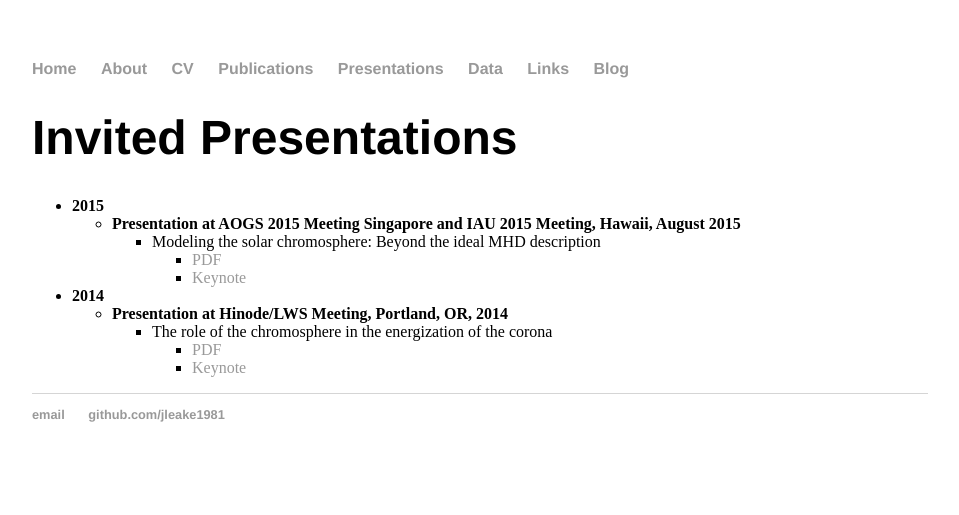
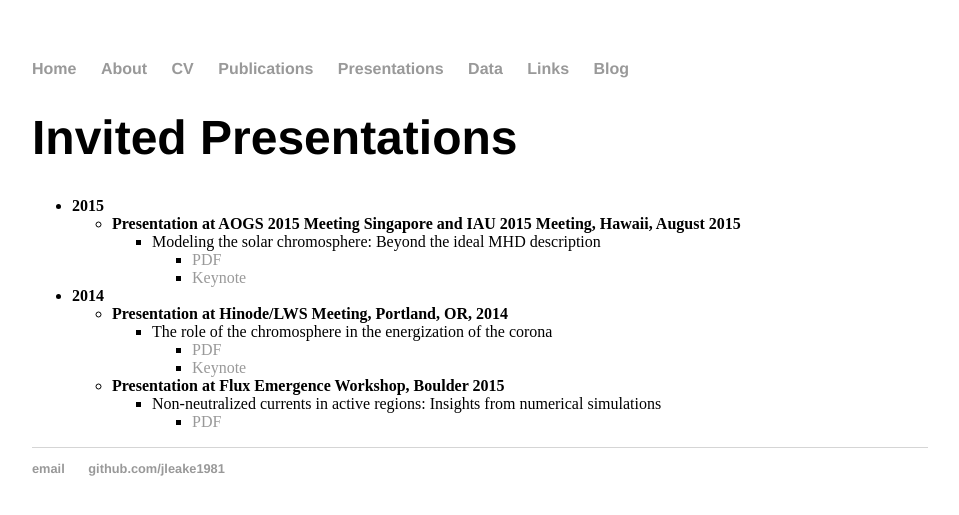
Before and after one commit to jleake1981/jleake1981.github.io, a Jekyll site: the page built from presentations/index.html, in a window 1280 px wide. Shown: the top 515 px of the page, without its empty margins (160-1119 px from the left). Built offline with Jekyll 4.4.1, drawn with Linux system fonts in a browser that asks for light colours.

Commit message:
Added to talks page

```diff
--- a/presentations/index.html
+++ b/presentations/index.html
@@ -26,7 +26,13 @@ title: James Leake, Astrophysicist
                           <li><a href="Leake_LWS.key" target="_blank">Keynote</a></li>
                         </ul>
                 </ul>
-
+		<li> <strong> Presentation at Flux Emergence Workshop, Boulder 2015</strong> </li>
+                <ul>
+                  <li>Non-neutralized currents in active regions: Insights from numerical simulations </li>
+                        <ul>
+                          <li><a href="Leake_LWS_2014.pdf" target="_blank">PDF</a></li>
+                        </ul>
+                </ul>
 
           </ul>
 </div><!-- /.blurb -->
```
